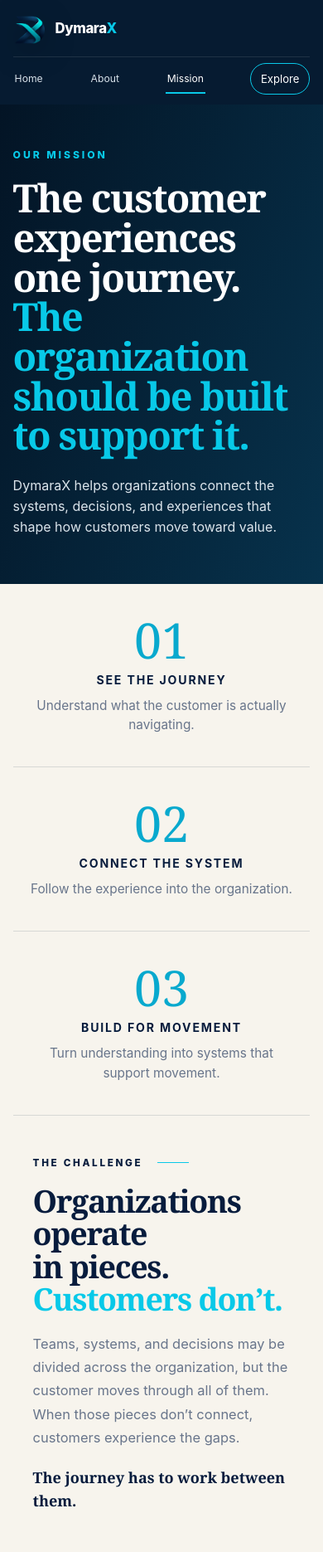
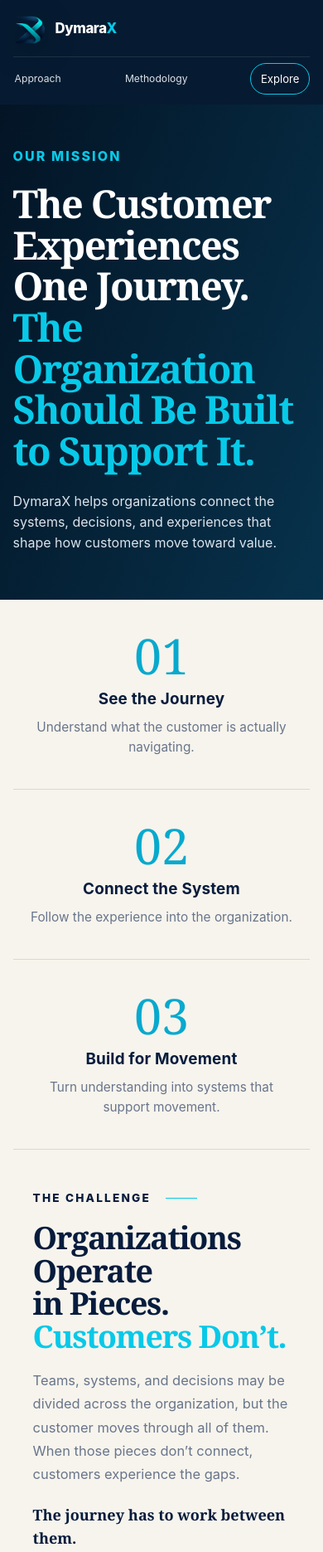
Before and after one commit to wangkelly042-maker/dymarax-site, a plain HTML site: page mission/index.html in a window 390 px wide. Shown: the top 1871 px of the page at 83% size. Drawn offline with Linux system fonts and the light colour scheme.

Commit message:
Fix Mission header and title capitalization

```diff
--- a/mission/index.html
+++ b/mission/index.html
@@ -1,3 +1,4 @@
+
 <!doctype html>
 <html lang="en">
 <head>
@@ -89,7 +90,7 @@ a{color:inherit}
 }
 
 .navlinks > a:hover,
-.navlinks > a[aria-current="page"]{
+.navlinks > a:focus-visible{
   color:#fff;
   border-bottom-color:var(--cyan);
 }
@@ -114,7 +115,8 @@ a{color:inherit}
   font-weight:700;
 }
 
-.pill:hover{
+.pill:hover,
+.pill:focus-visible{
   background:rgba(8,201,232,.09);
 }
 
@@ -171,12 +173,13 @@ a{color:inherit}
 }
 
 .eyebrow{
-  margin:0 0 18px;
+  margin:0 0 22px;
   color:var(--cyan);
-  font-size:.76rem;
+  font-size:clamp(1rem,1.6vw,1.3rem);
   font-weight:800;
-  letter-spacing:.24em;
+  letter-spacing:.17em;
   text-transform:uppercase;
+  line-height:1.3;
 }
 
 h1,h2,h3,p{overflow-wrap:anywhere}
@@ -188,7 +191,7 @@ h1,h2{
 
 h1{
   font-size:clamp(2.9rem,5.7vw,5.25rem);
-  line-height:1.02;
+  line-height:1.06;
   margin:0;
 }
 
@@ -212,9 +215,9 @@ h2{
 .rule-top{border-top:1px solid var(--line)}
 
 .kicker{
-  font-size:.73rem;
+  font-size:.85rem;
   font-weight:800;
-  letter-spacing:.23em;
+  letter-spacing:.16em;
   text-transform:uppercase;
   color:var(--ink);
   margin:0 0 17px;
@@ -264,9 +267,10 @@ h2{
 
 .mission-pillar h3{
   margin:0 0 8px;
-  text-transform:uppercase;
-  letter-spacing:.13em;
-  font-size:.88rem;
+  text-transform:none;
+  letter-spacing:.01em;
+  font-size:1.18rem;
+  font-weight:750;
   color:var(--ink);
 }
 
@@ -397,40 +401,64 @@ h2{
 
 @media(max-width:620px){
   .nav{
-    align-items:flex-start;
+    align-items:center;
     flex-wrap:wrap;
     padding:14px 0 12px;
   }
+
   .brand{font-size:1.05rem}
   .brand img{width:40px;height:40px}
+
   .navlinks{
     order:3;
     width:100%;
     justify-content:space-between;
-    gap:7px;
+    gap:12px;
     border-top:1px solid rgba(255,255,255,.10);
     padding-top:7px;
   }
+
   .navlinks > a{
     padding:9px 2px 6px;
     border-bottom-width:2px;
     font-size:.76rem;
   }
+
   .pill{
     padding:8px 12px;
     font-size:.76rem;
   }
+
   .site-menu-panel{
     right:0;
     min-width:180px;
   }
+
   h1{font-size:clamp(2.55rem,12vw,4.1rem)}
   h2{font-size:clamp(2rem,9vw,3rem)}
   .hero .sub{font-size:1rem}
+
+  .eyebrow{
+    font-size:1rem;
+    letter-spacing:.13em;
+  }
+
   .footer-meta{
     flex-wrap:wrap;
     gap:12px 18px;
   }
+}
+
+@media(max-width:380px){
+  .navlinks{gap:6px}
+  .navlinks > a{font-size:.7rem}
+  .pill{font-size:.7rem;padding:7px 9px}
+}
+
+/* Reduced motion preference */
+@media(prefers-reduced-motion:reduce){
+  html{scroll-behavior:auto}
+  .site-menu-panel{transition:none}
 }
 </style>
 
@@ -458,12 +486,13 @@ h2{
     </a>
 
     <nav class="navlinks" aria-label="Primary navigation">
-      <a href="/">Home</a>
-      <a href="/about/">About</a>
-      <a href="/mission/" aria-current="page">Mission</a>
+      <a href="/#approach">Approach</a>
+      <a href="/#methodology">Methodology</a>
 
       <div class="site-menu">
-        <button class="pill" type="button"
+        <button
+          class="pill"
+          type="button"
           aria-haspopup="true"
           aria-expanded="false"
           aria-controls="explore-menu">
@@ -472,7 +501,7 @@ h2{
 
         <div class="site-menu-panel" id="explore-menu">
           <a href="/about/">About</a>
-          <a href="/mission/">Mission</a>
+          <a href="/mission/" aria-current="page">Mission</a>
           <a href="/research/">Research</a>
           <a href="/contact.html">Contact</a>
         </div>
@@ -489,9 +518,9 @@ h2{
     <p class="eyebrow">Our Mission</p>
 
     <h1>
-      The customer experiences one journey.<br>
+      The Customer Experiences One Journey.<br>
       <span class="cyan">
-        The organization should be built to support it.
+        The Organization Should Be Built to Support It.
       </span>
     </h1>
 
@@ -533,8 +562,8 @@ h2{
       <p class="kicker">The Challenge</p>
 
       <h2>
-        Organizations operate<br>
-        in pieces. <span class="cyan">Customers don’t.</span>
+        Organizations Operate<br>
+        in Pieces. <span class="cyan">Customers Don’t.</span>
       </h2>
 
       <div class="bodycopy">
@@ -555,8 +584,8 @@ h2{
       <p class="kicker">What We’re Building Toward</p>
 
       <h2>
-        One journey.<br>
-        <span class="cyan">One connected system.</span>
+        One Journey.<br>
+        <span class="cyan">One Connected System.</span>
       </h2>
 
       <div class="bodycopy">
@@ -611,23 +640,23 @@ h2{
 
   if(!menu||!button)return;
 
+  function setMenu(open){
+    menu.classList.toggle('open',open);
+    button.setAttribute('aria-expanded',open?'true':'false');
+  }
+
   button.addEventListener('click',function(e){
     e.stopPropagation();
-    const open=menu.classList.toggle('open');
-    button.setAttribute('aria-expanded',open?'true':'false');
+    setMenu(!menu.classList.contains('open'));
   });
 
   document.addEventListener('click',function(e){
-    if(!menu.contains(e.target)){
-      menu.classList.remove('open');
-      button.setAttribute('aria-expanded','false');
-    }
+    if(!menu.contains(e.target))setMenu(false);
   });
 
   document.addEventListener('keydown',function(e){
-    if(e.key==='Escape'){
-      menu.classList.remove('open');
-      button.setAttribute('aria-expanded','false');
+    if(e.key==='Escape' && menu.classList.contains('open')){
+      setMenu(false);
       button.focus();
     }
   });
```
